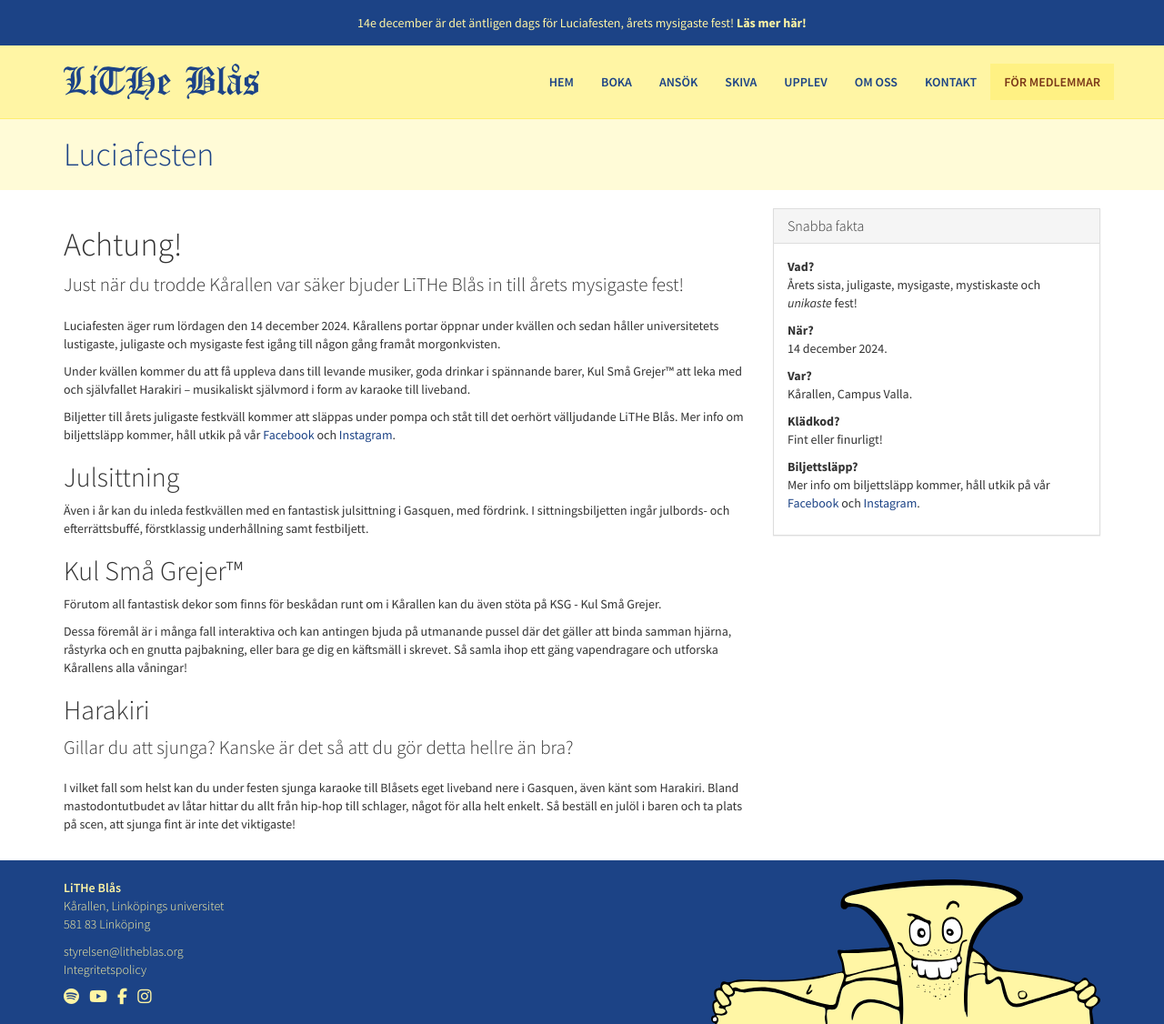
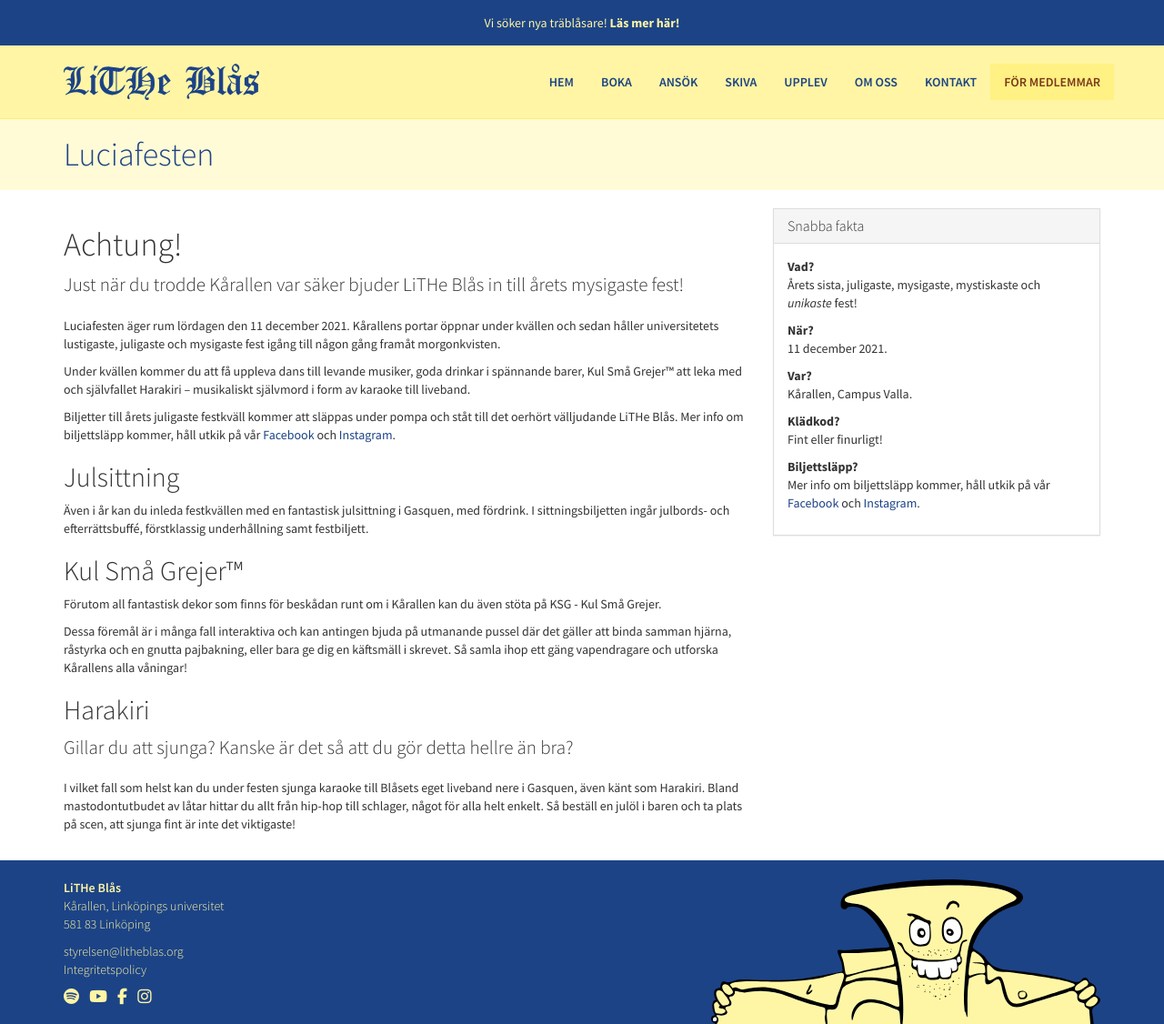
Before and after one commit to litheblas/litheblas.org, a Jekyll site: the page built from _pages/luciafesten.md, in a window 1280 px wide and 1126 px high. Shown: the whole window at 91% size. Built offline with Jekyll 4.4.1, drawn with Linux system fonts in a browser that asks for light colours; nearby versions of some CDN libraries.

Commit message:
Revert "Add luciafesten promo"
This reverts commit 7e1f3ba5c7fa034d54d8b2e1fbb2f4eebfbcb35c.

```diff
--- a/_includes/header.html
+++ b/_includes/header.html
@@ -1,14 +1,14 @@
 <header>
     <div class="navbar navbar-default navbar-fixed-top navbar-main">
-        <div id="luciafest-promo" style="min-height: 50px;display: block;background: #1c4386;color: #fff5a4;text-align: center;margin-top: -20px;margin-bottom: 20px;padding: 15px 10px 5px;"><p>14e december är det äntligen dags för Luciafesten, årets mysigaste fest! <a href="/luciafesten" style="color: #fff5a4; font-weight:bold;">Läs mer här!</a></p></div>
-        <!-- <div id="new-member-promo" style="min-height: 50px;display: block;background: #1c4386;color: #fff5a4;text-align: center;margin-top: -20px;margin-bottom: 20px;padding: 15px 10px 5px;">
+        <!-- <div id="luciafest-promo" style="min-height: 50px;display: block;background: #1c4386;color: #fff5a4;text-align: center;margin-top: -20px;margin-bottom: 20px;padding: 15px 10px 5px;"><p>Vi fyller 50 år! Den 15:e april firar vi med stor fest, och du är välkommen! <a href="https://billio.app/event/lithe-blas-50" style="color: #fff5a4; font-weight:bold;">Läs mer här!</a></p></div> -->
+        <div id="new-member-promo" style="min-height: 50px;display: block;background: #1c4386;color: #fff5a4;text-align: center;margin-top: -20px;margin-bottom: 20px;padding: 15px 10px 5px;">
             <p>
                 Vi söker nya träblåsare!
                 <a href="https://litheblas.org/ansok" style="color: #fff5a4; font-weight:bold;">
                     Läs mer här!
                 </a>
             </p>
-        </div> -->
+        </div>
 
         <div class="container">
             <div class="navbar-header">
--- a/_layouts/luciafesten.html
+++ b/_layouts/luciafesten.html
@@ -24,7 +24,7 @@ layout: default
                 Just när du trodde Kårallen var säker bjuder LiTHe Blås in till årets mysigaste fest!
             </p>
             <p>
-                Luciafesten äger rum lördagen den 14 december 2024. Kårallens portar öppnar under kvällen och sedan håller
+                Luciafesten äger rum lördagen den 11 december 2021. Kårallens portar öppnar under kvällen och sedan håller
                 universitetets lustigaste, juligaste och mysigaste fest igång till någon gång framåt morgonkvisten.
             </p>
             <p>
@@ -78,7 +78,7 @@ layout: default
                     </p>
                     <p>
                         <b>När?</b><br>
-                        14 december 2024.
+                        11 december 2021.
                     </p>
                     <p>
                         <b>Var?</b><br>
```
